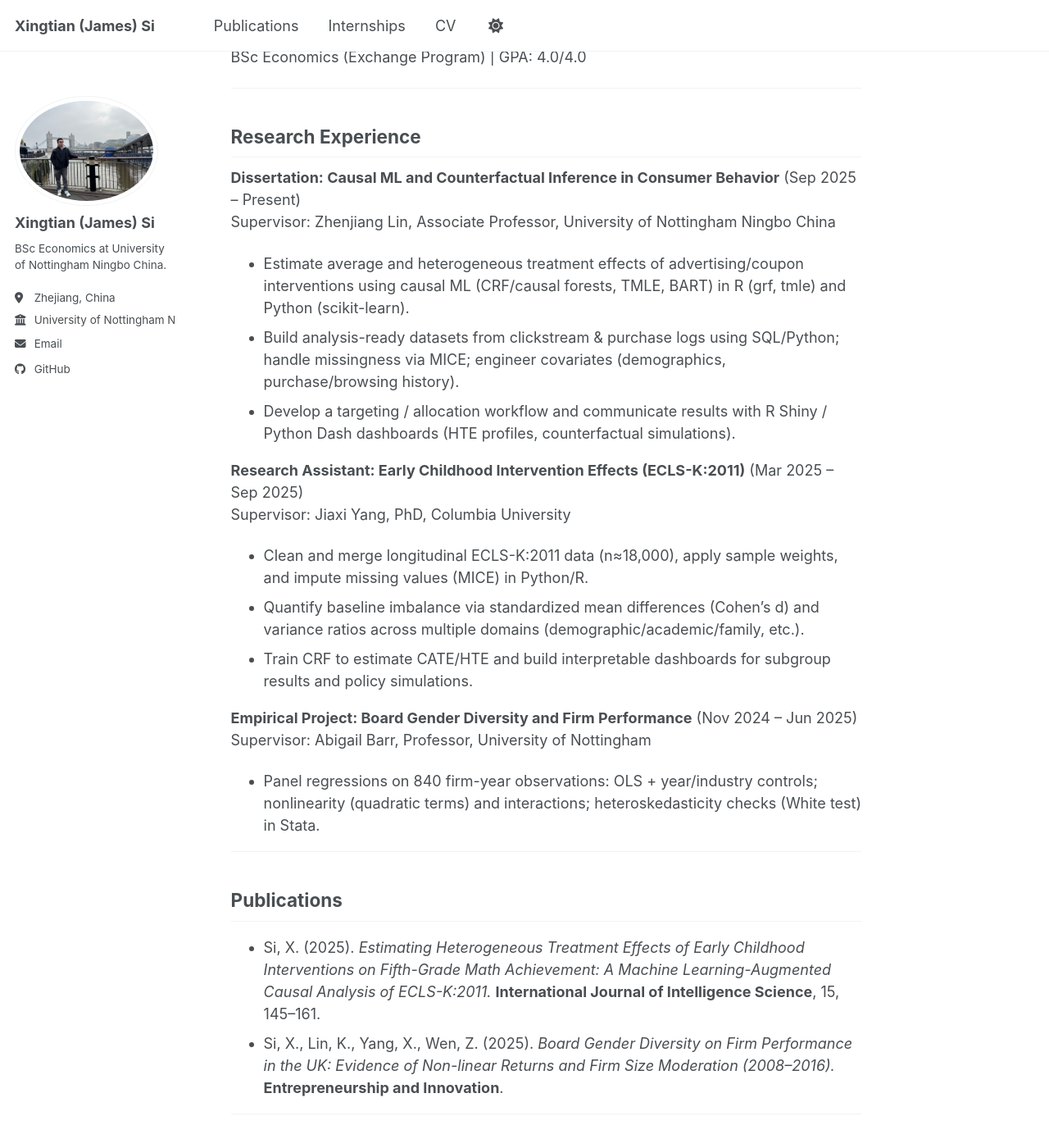
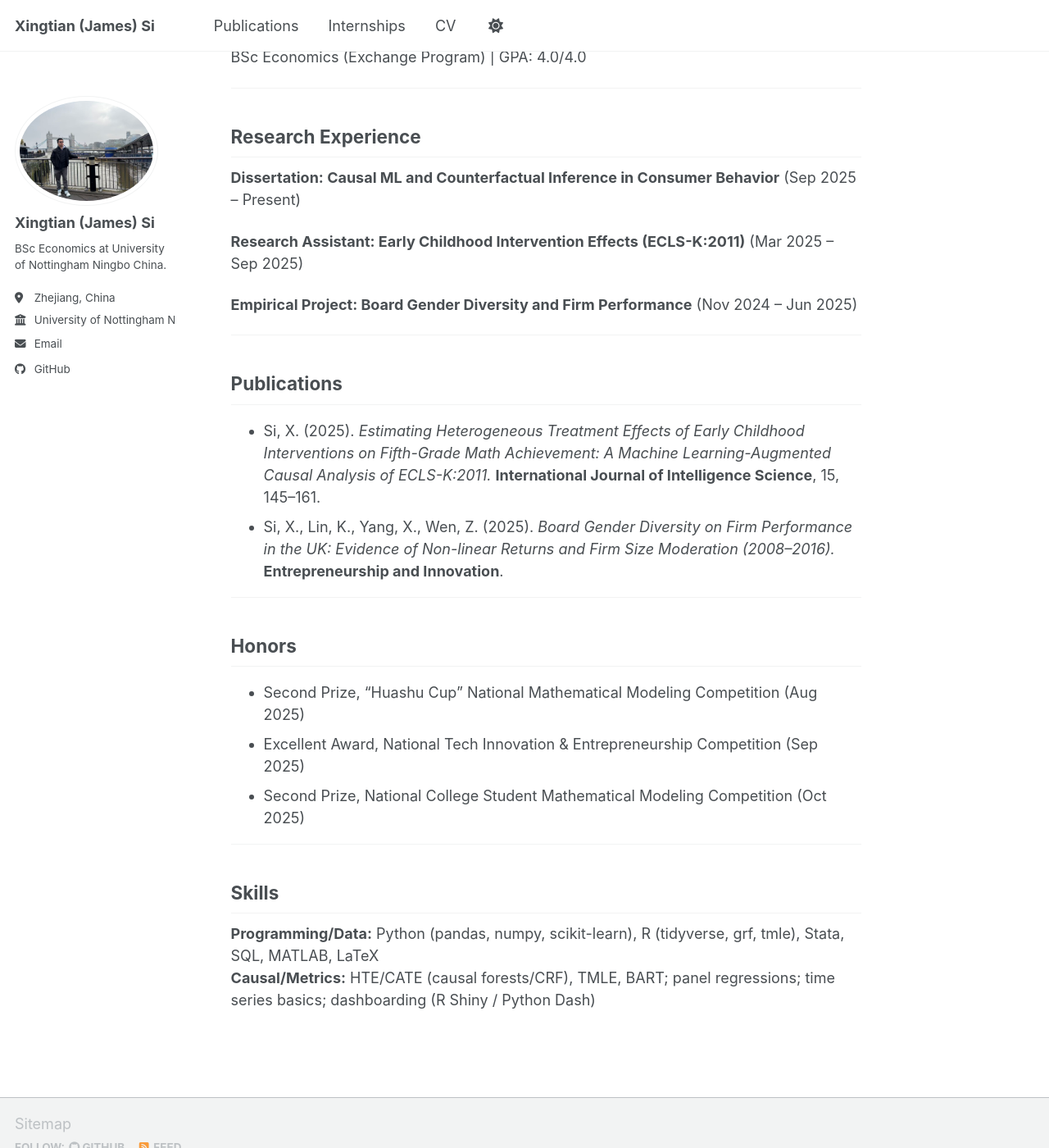
Before and after one commit to sixingtian/sixingtian.github.io, a Jekyll site: the page built from _pages/cv.md, in a window 1280 px wide and 1400 px high, scrolled down 698 px. Shown: the whole window at 82% size. Built offline with Jekyll 4.4.1, drawn with Linux system fonts in a browser that asks for light colours; a script bundle is joined from its source files by our own code; library files that are not in the unit come from our copies.

Commit message:
Update cv.md

```diff
--- a/_pages/cv.md
+++ b/_pages/cv.md
@@ -30,20 +30,11 @@ BSc Economics (Exchange Program) | GPA: 4.0/4.0
 ## Research Experience
 
 **Dissertation: Causal ML and Counterfactual Inference in Consumer Behavior** (Sep 2025 – Present)
-Supervisor: Zhenjiang Lin, Associate Professor, University of Nottingham Ningbo China
-- Estimate average and heterogeneous treatment effects of advertising/coupon interventions using causal ML (CRF/causal forests, TMLE, BART) in R (grf, tmle) and Python (scikit-learn).
-- Build analysis-ready datasets from clickstream & purchase logs using SQL/Python; handle missingness via MICE; engineer covariates (demographics, purchase/browsing history).
-- Develop a targeting / allocation workflow and communicate results with R Shiny / Python Dash dashboards (HTE profiles, counterfactual simulations).
 
 **Research Assistant: Early Childhood Intervention Effects (ECLS-K:2011)** (Mar 2025 – Sep 2025)
-Supervisor: Jiaxi Yang, PhD, Columbia University
-- Clean and merge longitudinal ECLS-K:2011 data (n≈18,000), apply sample weights, and impute missing values (MICE) in Python/R.
-- Quantify baseline imbalance via standardized mean differences (Cohen’s d) and variance ratios across multiple domains (demographic/academic/family, etc.).
-- Train CRF to estimate CATE/HTE and build interpretable dashboards for subgroup results and policy simulations.
 
 **Empirical Project: Board Gender Diversity and Firm Performance** (Nov 2024 – Jun 2025)
-Supervisor: Abigail Barr, Professor, University of Nottingham
-- Panel regressions on 840 firm-year observations: OLS + year/industry controls; nonlinearity (quadratic terms) and interactions; heteroskedasticity checks (White test) in Stata.
+
 
 ---
 
```
